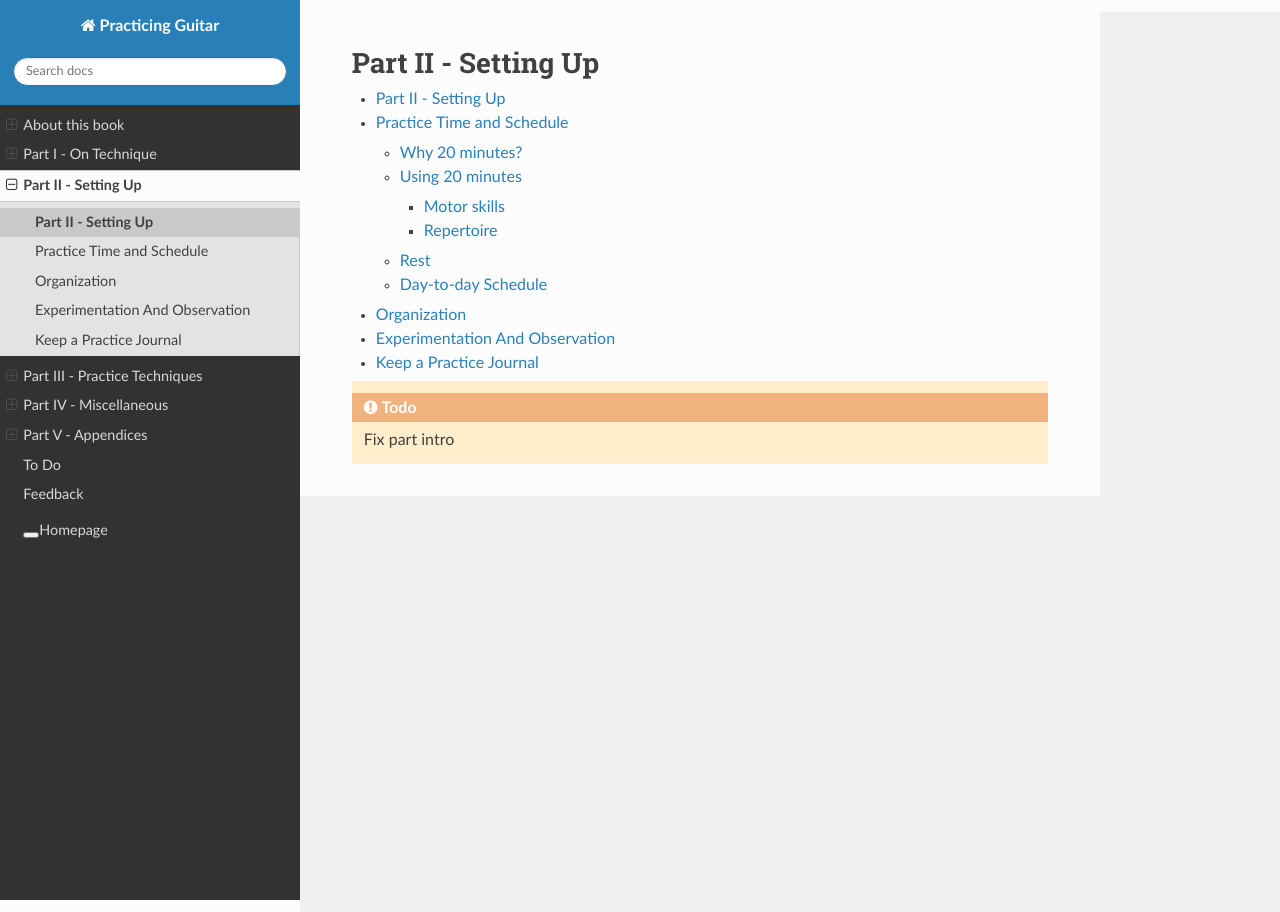
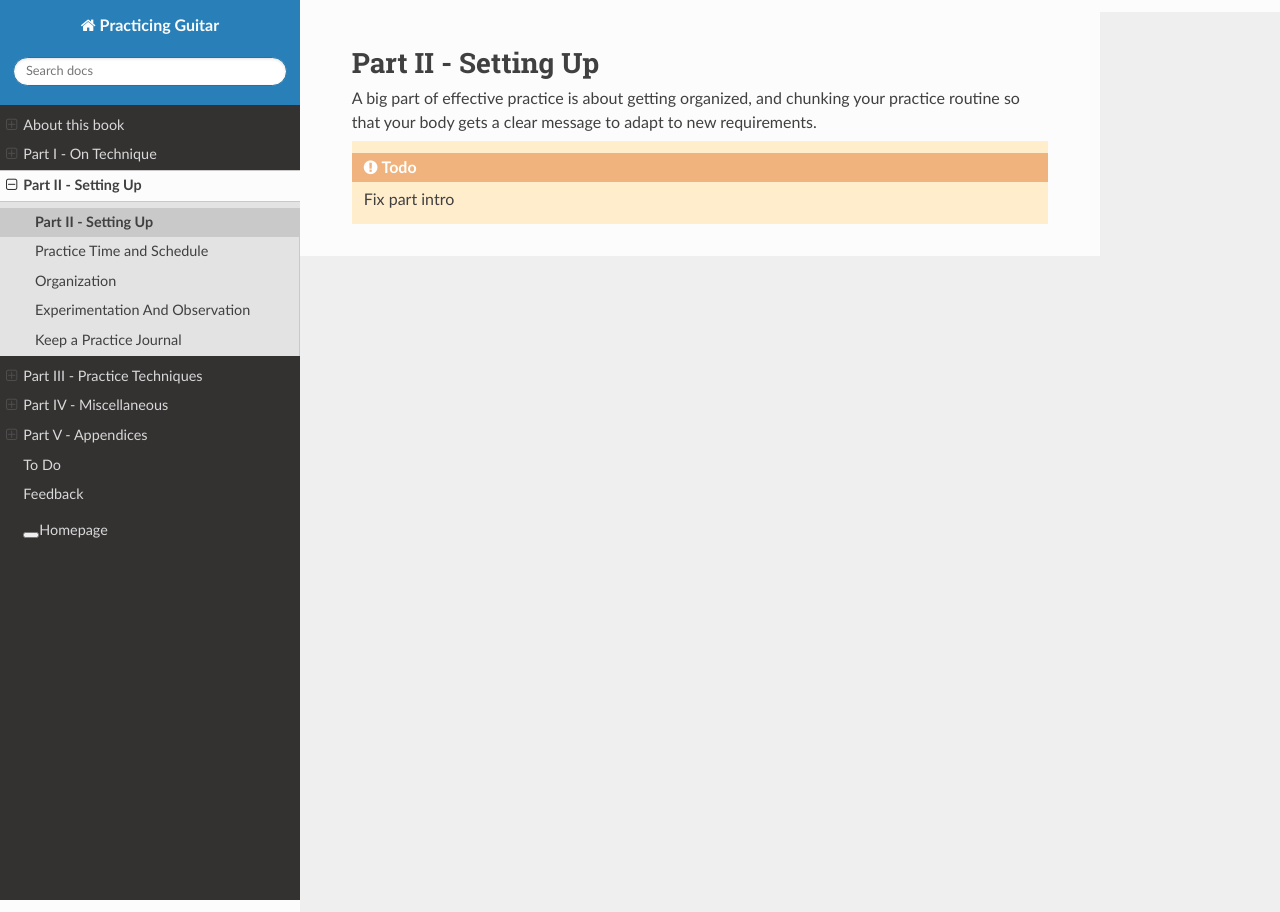
Before and after one commit to jzohrab/practicing-guitar, a Sphinx documentation site: the page built from docs/part-2-setting-up/_index.rst, in a window 1280 px wide. Built offline with Sphinx 7.4.7 and the Read the Docs theme 2.0.0, drawn with Linux system fonts in a browser that asks for light colours; a script that is not in the unit is left out.

```diff
--- a/docs/part-2-setting-up/_index.rst
+++ b/docs/part-2-setting-up/_index.rst
@@ -4,8 +4,10 @@
 Part II - Setting Up
 ####################
 
+A big part of effective practice is about getting organized, and chunking your practice routine so that your body gets a clear message to adapt to new requirements.
+
 .. toctree::
-   :glob:
+   :hidden:
 
    self
    time-and-schedule
```
